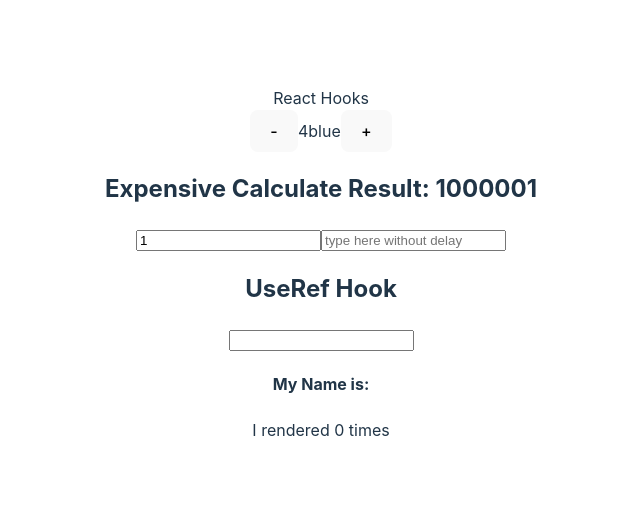
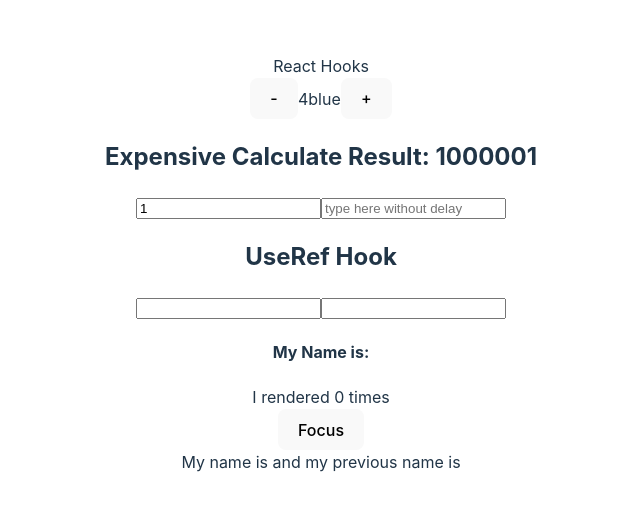
Before and after one commit to amar-jondhalekar/React-Js-Projects, a React (Vite) app in the folder react-hooks/: page / in a window 1280 px wide. Shown: the part 136-646 px from the top of the page, without its empty margins (319-959 px from the left). Built offline with nearby package versions, Linux system fonts and the light colour scheme.

Commit message:
Updated the ref with the current count after each render

```diff
--- a/react-hooks/src/ReactHooks/UseRefHook.jsx
+++ b/react-hooks/src/ReactHooks/UseRefHook.jsx
@@ -4,18 +4,27 @@ const UseRefHook = () => {
     const [text, setText] = useState("");
     // const [rendercount, setRenderCount] = useState(0);
     const renderCount = useRef(0);
+    const inputRef = useRef();
+    const prevName = useRef('');
 
+    function focus(){
+        inputRef.current.focus();
+    }
     useEffect(() => {
         // setRenderCount(prevRenderCount => prevRenderCount + 1);
         renderCount.current = renderCount.current + 1;
+        prevName.current = text
 
-    })
+    }, [text])
   return (
     <>
     <h2> UseRef Hook </h2>
     <input type="text" value={text} onChange={(e) => setText(e.target.value)}/>
+    <input type="text" value={text} ref={inputRef} onChange={(e) => setText(e.target.value)}/>
     <h4>My Name is: {text}</h4>
     <div> I rendered {renderCount.current} times </div>
+    <button onClick={focus}> Focus </button>
+    <div> My name is {text} and my previous name is {prevName.current}</div>
     </>
   )
 }
```
